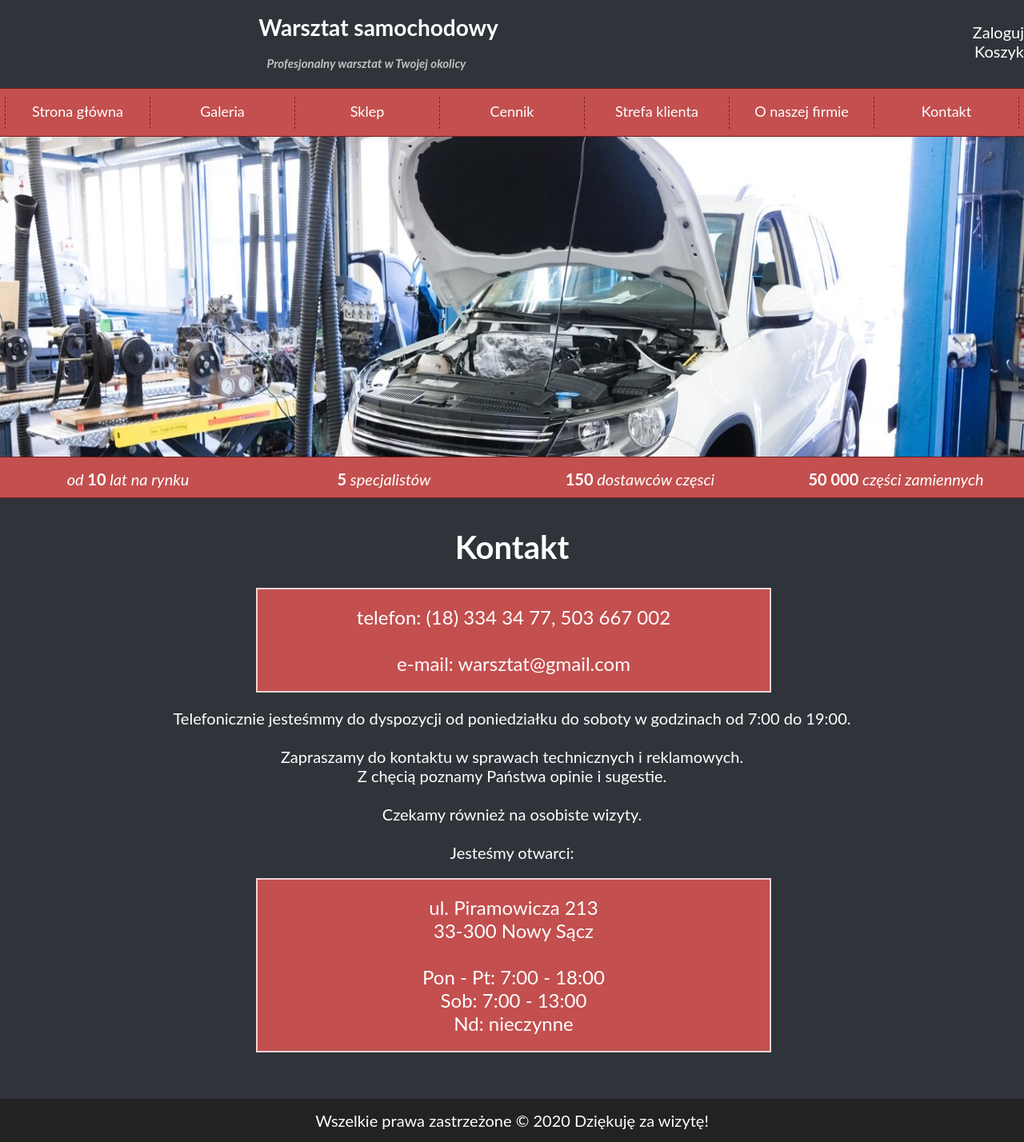
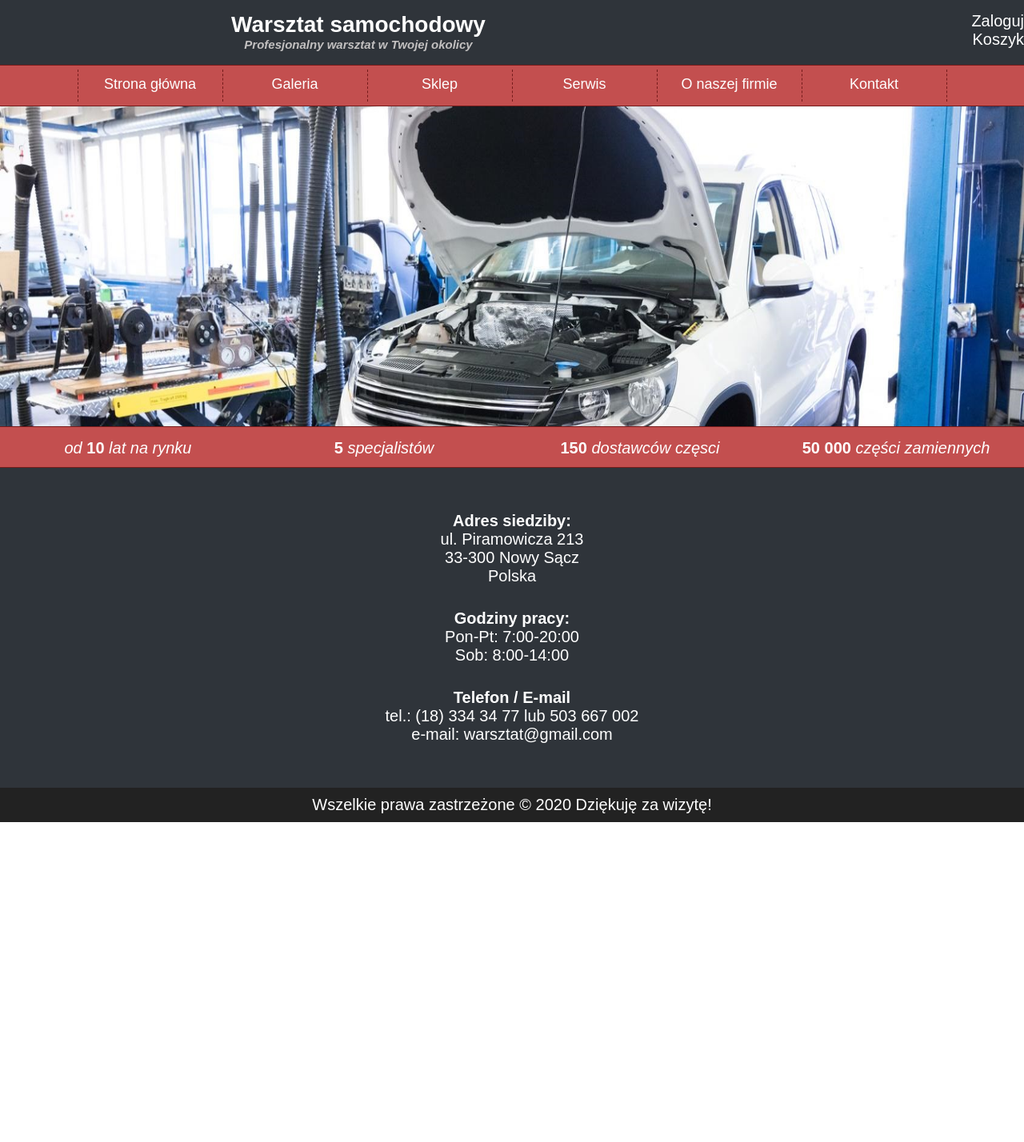
Before and after one commit to mackyyy16/Sklep, an Angular app in the folder WarszatWEB/: page /contact in a window 1280 px wide. Shown: the whole page at 80% size. After the commit the page ends 1028 px from the top, so only its background shows below. Built offline with nearby package versions, Linux system fonts and the light colour scheme.

Commit message:
Poprawa wygładu strony

```diff
--- a/WarszatWEB/src/app/app.component.css
+++ b/WarszatWEB/src/app/app.component.css
@@ -2,15 +2,13 @@ body
 {
 	background-color: #2f343a;
 	color: #ffffff;
-	font-family: 'Lato', sans-serif;
+	font-family: Arial, Helvetica, sans-serif;
 	font-size: 20px;
-	margin: 0;
-	padding: 0;
-	width: 100%;
-	left: 0;
-	right: 0;
-	position: absolute;
-	margin-top: -10px;
+}
+
+.header{
+	padding-bottom: 15px;
+	padding-top: 15px;
 }
 
 .login
@@ -18,13 +16,12 @@ body
 	list-style-type: none;
 	width:30%;
 	float: right;
-	margin-top: 30px;
 	text-align: right;
 }
 
-.logo{
+.logo
+{
 	width:70%;
-	margin-bottom: 10px;
 }
 
 .logo, .login {
@@ -34,38 +31,26 @@ body
 h1
 {
 font-size: 28px;
-margin-left: 50px;
 text-align: center;
 
 }
 
 h2{
 font-size: 15px;
-margin-left: 20px;
 text-align: center;
-font-style: italic;
+font-style:italic;
 color: #c2c0c0;
 
 }
 
-.wrapper
-{
-	width: 100%;
-}
-
-.header
-{
-	width:100%;
-}
-
 .nav
 {
-	width: 100%;
-	padding:10px 0;
-	background-color: #c34f4f;
-	text-align: center;
-	border-top: 1px solid #751b1b;
-	border-bottom: 1px solid #751b1b;
+ width: 100%;
+ padding:5px 0;
+ background-color: #c34f4f;
+ text-align: center;
+ border-top: 1px solid #751b1b;
+ border-bottom: 1px solid #751b1b;
 }
 
 .info
@@ -116,7 +101,7 @@ color: #c2c0c0;
 {
 	text-align: center;
 	background-color: #222222;
-	padding: 15px;
+	padding: 10px;
 }
 
 .userInfo
--- a/WarszatWEB/src/app/app.component.html
+++ b/WarszatWEB/src/app/app.component.html
@@ -40,11 +40,11 @@
         <li><a [routerLink]="['/home']">Strona główna</a></li>
         <li><a [routerLink]="['/gallery']">Galeria</a></li>
 		<li><a [routerLink]="['/shop']">Sklep</a></li>
-        <li><a [routerLink]="['/price-list']">Cennik</a></li>
-		<li><a>Strefa klienta</a>
+		<li><a>Serwis</a>
 			<ul>
 				<li><a [routerLink]="['/add-application']">Dodaj zgłoszenie</a></li>
 				<li><a [routerLink]="['/review-application']">Przegladaj zgłoszenie</a></li>
+				<li><a [routerLink]="['/price-list']">Cennik</a></li>
 			</ul>
 		</li>
 		<li *ngIf="(menuBarService.visibleWorkerComponent | async)"><a>Strefa pracownika</a>
--- a/WarszatWEB/src/app/website/about/about.component.css
+++ b/WarszatWEB/src/app/website/about/about.component.css
@@ -1,16 +1,8 @@
-.top
-{
-    margin-top: 20px;
-    font-size: 24px;
-    text-align: left;
-    margin-left: 20%;
-    margin-right: 20%;
+.about-box{
+    text-align: justify;
+    margin: 20px;
 }
 
-.bottom{
-    font-size: 18px;
-    text-align: left;
-    font-style: oblique;
-    margin-left: 20%;
-    margin-right: 20%;
+.about-box p{
+    padding: 10px;
 }
--- a/WarszatWEB/src/app/website/about/about.component.html
+++ b/WarszatWEB/src/app/website/about/about.component.html
@@ -1,22 +1,13 @@
-<div class="top">
-    Specjalizujemy się w mechanice pojazdowej od 10 lat. Dokonujemy napraw samochodów w pełnym zakresie, a dzięki wieloletniemu doświadczeniu realizujemy naprawy wszystkich marek. Nowoczesne zaplecze diagnostyczno- techniczne jest gwarancją, iż stosujemy najwyższej jakości sprzęt oraz najnowsze technologie.
+<div class="about-box">
+    <p>Specjalizujemy się w mechanice pojazdowej od 10 lat. Dokonujemy napraw samochodów w pełnym zakresie, a dzięki wieloletniemu doświadczeniu realizujemy naprawy wszystkich marek. Nowoczesne zaplecze diagnostyczno- techniczne jest gwarancją, iż stosujemy najwyższej jakości sprzęt oraz najnowsze technologie.</p>
+    <p>W naszej pracy niezwykle ważnym aspektem pozostaje zadowolenie Klienta. Żeby tak się stało, staramy się zawsze przeprowadzić pełną diagnostykę samochodu i wspólnie z Klientem tak dobrać wariant naprawy, aby był on najbardziej satysfakcjonujący i spełniający oczekiwania. Naprawa w naszym serwisie nie musi oznaczać wydawania znacznej ilości pieniędzy - nasz Klient zawsze ma wybór i dokładną informację o tym, co dokładnie trzeba zrobić w jego pojeździe. To do niego zawsze należy ostateczna decyzja.</p>
+    <p>W czym się specjalizujemy?</p>
+    <ul>
+        <li>począwszy od drobnych a skończywszy na kompleksowych naprawach mechanicznych</li>
+        <li>naprawy układów jezdnych, regulacja zbieżności (geometria 3D)</li>
+        <li>profesjonalna i certyfikowana obsługa systemu klimatyzacji (czyszczenie klimatyzacji zupełnie nową metodą)</li>
+        <li>diagnostyka komputerowa</li>
+        <li>profesjonalny, szybki i sprawy serwis opon</li>
+        <li>pomoc przy zakupie auta używanego, przeglądy samochodów, diagnostyka i fachowa pomoc</li>
+    </ul>
 </div>
-<br><br>
-<div class="bottom">
-W naszej pracy niezwykle ważnym aspektem pozostaje zadowolenie Klienta. Żeby tak się stało, staramy się zawsze przeprowadzić pełną diagnostykę samochodu i wspólnie z Klientem tak dobrać wariant naprawy, aby był on najbardziej satysfakcjonujący i spełniający oczekiwania. Naprawa w naszym serwisie nie musi oznaczać wydawania znacznej ilości pieniędzy - nasz Klient zawsze ma wybór i dokładną informację o tym, co dokładnie trzeba zrobić w jego pojeździe. To do niego zawsze należy ostateczna decyzja.
-<br><br>
-W czym się specjalizujemy?
-<br><br>
-• począwszy od drobnych a skończywszy na kompleksowych naprawach mechanicznych
-<br>
-• naprawy układów jezdnych, regulacja zbieżności (geometria 3D)
-<br>
-• profesjonalna i certyfikowana obsługa systemu klimatyzacji (czyszczenie klimatyzacji zupełnie nową metodą)
-<br>
-• diagnostyka komputerowa
-<br>
-• profesjonalny, szybki i sprawy serwis opon
-<br>
-• pomoc przy zakupie auta używanego, przeglądy samochodów, diagnostyka i fachowa pomoc
-</div>
-<br>
--- a/WarszatWEB/src/app/website/add-application/add-application.component.css
+++ b/WarszatWEB/src/app/website/add-application/add-application.component.css
@@ -1,10 +1,12 @@
-.contener{
-    margin-left: 40%;
+.contener
+{
+    margin: 20px;
 }
 
-.h1{
+h1{
     text-align: center;
     font: 200;
+    margin-bottom: 15px;
 }
 
 input[type=text] {
@@ -25,16 +27,14 @@ input[type=number] {
     transition: 0.25s;
 }
 
-
 button{
     border: 0;
     background: none;
     display: block;
-    margin-left: 20%;
     text-align: center;
     border: 1px solid #751b1b;
     padding: 10px 20px;
-    width: 150px;
+    width: 100px;
     outline: none;
     color: rgba(255, 255, 255, 0.561);
     border-radius: 24px;
@@ -43,7 +43,7 @@ button{
     }
 
 button:focus{
-    width: 170px;
+    width: 130px;
     border-color: #751b1b;
 }
 
--- a/WarszatWEB/src/app/website/contact/contact.component.css
+++ b/WarszatWEB/src/app/website/contact/contact.component.css
@@ -1,23 +1,14 @@
-h1{
-    text-align: center;
-    font: 200;
+.contact-page{
+    padding: 30px;
+    margin: 0;
 }
 
-.table{
-border: 3px solid;
-padding: 3;
-text-align: center;
-border: 2px solid rgba(255, 255, 255, 0.76);
-font-size: x-large;
-background-color: #c34f4f;
-padding-bottom: 20px;
-padding-top: 20px;
-width: 50%;
-margin-left: 25%;
+.box-contact{
+    text-align: center;
+    padding: 15px;
 }
 
-.center{
-    text-align: center;
-    padding-bottom: 20px;
-    padding-top: 20px;
+.name{
+    font-weight: 600;
+    font-size: 20px;
 }
--- a/WarszatWEB/src/app/website/contact/contact.component.html
+++ b/WarszatWEB/src/app/website/contact/contact.component.html
@@ -1,42 +1,18 @@
-<h1>Kontakt</h1>
-
-
-<div class="table">
-telefon: (18) 334 34 77, 503 667 002
-<br>
-<br>
-e-mail: warsztat@gmail.com
+<div class="contact-page">
+    <div class="box-contact">
+        <p class="name">Adres siedziby:</p>
+        <p>ul. Piramowicza 213</p>
+        <p>33-300 Nowy Sącz</p>
+        <p>Polska</p>
+    </div>
+    <div class="box-contact">
+    <p class="name">Godziny pracy:</p>
+    <p>Pon-Pt: 7:00-20:00</p>
+    <p>Sob: 8:00-14:00</p>
+    </div>
+    <div class="box-contact">
+    <p class="name">Telefon / E-mail</p>
+    <p>tel.: (18) 334 34 77 lub 503 667 002</p>
+    <p>e-mail: warsztat@gmail.com</p>
+    </div>
 </div>
-
-
-<div class="center">
-Telefonicznie jesteśmmy do dyspozycji od poniedziałku do soboty w godzinach od 7:00 do 19:00.
-<br>
-<br>
-Zapraszamy do kontaktu w sprawach technicznych i reklamowych.
-<br>
- Z chęcią poznamy Państwa opinie i sugestie.
-<br>
-<br>
-Czekamy również na osobiste wizyty.
-<br>
-<br>
-Jesteśmy otwarci:
-<br>
-</div>
-
-<div class="table">
-ul. Piramowicza 213
-<br>
-33-300 Nowy Sącz
-<br>
-<br>
-Pon - Pt: 7:00 - 18:00
-<br>
-Sob: 7:00 - 13:00
-<br>
-Nd: nieczynne
-</div>
-
-<br>
-<br>
--- a/WarszatWEB/src/styles.css
+++ b/WarszatWEB/src/styles.css
@@ -0,0 +1,3 @@
+*{
+    margin: 0 auto;
+}
```
